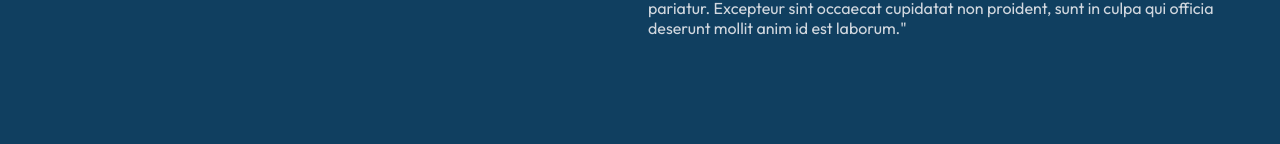
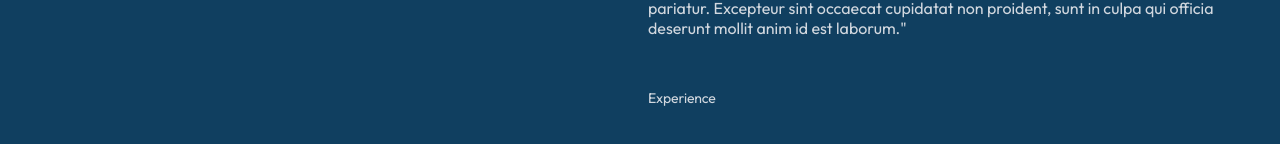
Before and after one commit to harold-hurst/next-profile, a Next.js app: page / in a window 1280 px wide. Shown: the part 702-846 px from the top of the page. Built offline with nearby package versions, Linux system fonts and the light colour scheme; a web font is replaced by a local one.

Commit message:
add experience section

```diff
--- a/app/globals.css
+++ b/app/globals.css
@@ -52,6 +52,6 @@ h2 {
   font-weight: 500;
 }
 
-ul {
+ul, ol {
   list-style: none;
 }
--- a/app/page.js
+++ b/app/page.js
@@ -51,7 +51,8 @@ export default function Home() {
             </div>
           </header>
           <main className={pageStyles.main}>
-            <div>
+            {/* About */}
+            <section>
               <p className="mb-4">
                 A passionate and dedicated developer, skilled in building static
                 and dynamic front-end web services. Knowledge and practical
@@ -97,7 +98,24 @@ export default function Home() {
                 nulla pariatur. Excepteur sint occaecat cupidatat non proident,
                 sunt in culpa qui officia deserunt mollit anim id est laborum."
               </p>
-            </div>
+            </section>
+            {/* Experience */}
+            <section>
+              <div>
+                <ol>
+                  <li className="mb-12">
+                    <div className={pageStyles.gridItem}>
+                      <div
+                        className={`${pageStyles.hoverBox} rounded-md`}
+                      ></div>
+                      Experience
+                    </div>
+                  </li>
+                </ol>
+              </div>
+            </section>
+            {/* Projects */}
+            <section></section>
           </main>
         </div>
       </div>
--- a/app/page.module.css
+++ b/app/page.module.css
@@ -92,3 +92,50 @@
   border-radius: 4px;
   font-weight: 600;
 }
+
+/* experience grid items */
+
+.gridItem {
+  position: relative;
+  display: grid;
+}
+
+/* an aesthetic shaded box on hover */
+.hoverBox {
+  transition: all 0.2s ease-in-out; /* transition-all */
+  position: absolute; /* absolute */
+  inset-inline: -1rem; /* -inset-x-4 (left & right: -16px) */
+  top: -1rem; /* -inset-y-4 (top: -16px) */
+  bottom: -1rem; /* -inset-y-4 (bottom: -16px) */
+  z-index: 0; /* z-0 */
+}
+
+
+@media (min-width: 640px) {
+  .gridItem {
+
+    gap: 2rem;
+    grid-template-columns: repeat(8, minmax(0, 1fr));
+}
+}
+  @media (min-width: 768px) {
+
+    .gridItem {
+
+        gap: 1rem;
+    }
+}
+
+
+
+@media (min-width: 1024px) { /* lg */
+  .hoverBox:hover {
+
+
+      background-color: rgba(30, 41, 59, 0.5); /* slate-800 with 50% opacity */
+        box-shadow: inset 0 1px 0 0 rgba(148, 163, 184, 0.1); /* inset shadow */
+        filter: drop-shadow(0 10px 8px rgba(0, 0, 0, 0.1)) drop-shadow(0 4px 3px rgba(0, 0, 0, 0.05)); /* Large drop shadow */
+
+  }
+
+}
--- a/app/tailwind.css
+++ b/app/tailwind.css
@@ -1,5 +1,9 @@
 .mb-4 {
     margin-bottom: 1rem;
+}
+
+.md-12 {
+    margin-bottom: 3rem;
 }
 
 .mt-3 {
@@ -14,6 +18,10 @@
     margin-top: 4rem;
 }
 
+.pb-1 {
+    padding-bottom: .25rem;
+}
+
 .w-max {
     width: max-content;
 }
@@ -26,3 +34,7 @@
 .max-w-screen-xl {
     max-width: 1280px;
 }
+
+.rounded-md {
+   border-radius: 0.375rem;
+}
```
